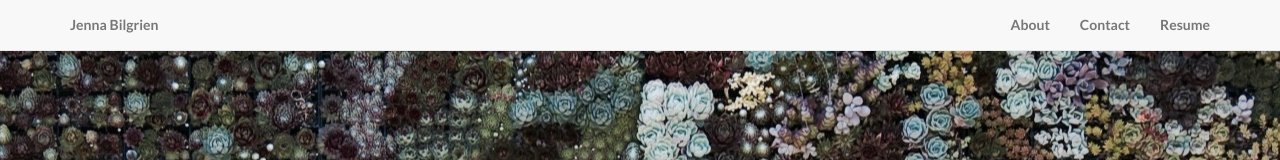
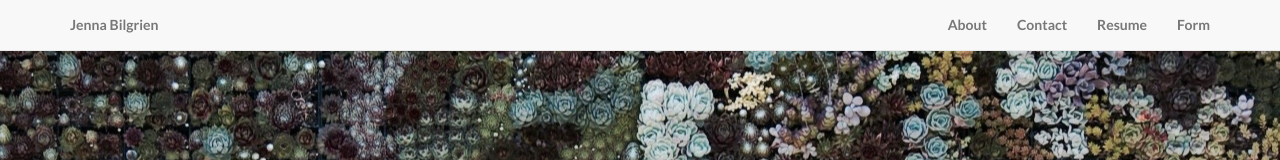
Before and after one commit to jennabilgrien/jennabilgrien.github.io, a plain HTML site: page index.html in a window 1280 px wide. Shown: the top 160 px of the page. Drawn offline with nearby package versions, Linux system fonts and the light colour scheme; files that its build step writes are made by us from their sources; files whose address does not match are found by name.

Commit message:
Update index.html

```diff
--- a/index.html
+++ b/index.html
@@ -86,6 +86,9 @@
                     <li>
                         <a href="Resume.pdf">Resume</a>
                     </li>
+		    <li>
+			<a href="form.html">Form</a>
+		    </li>
                 </ul>
             </div>
             <!-- /.navbar-collapse -->
```
